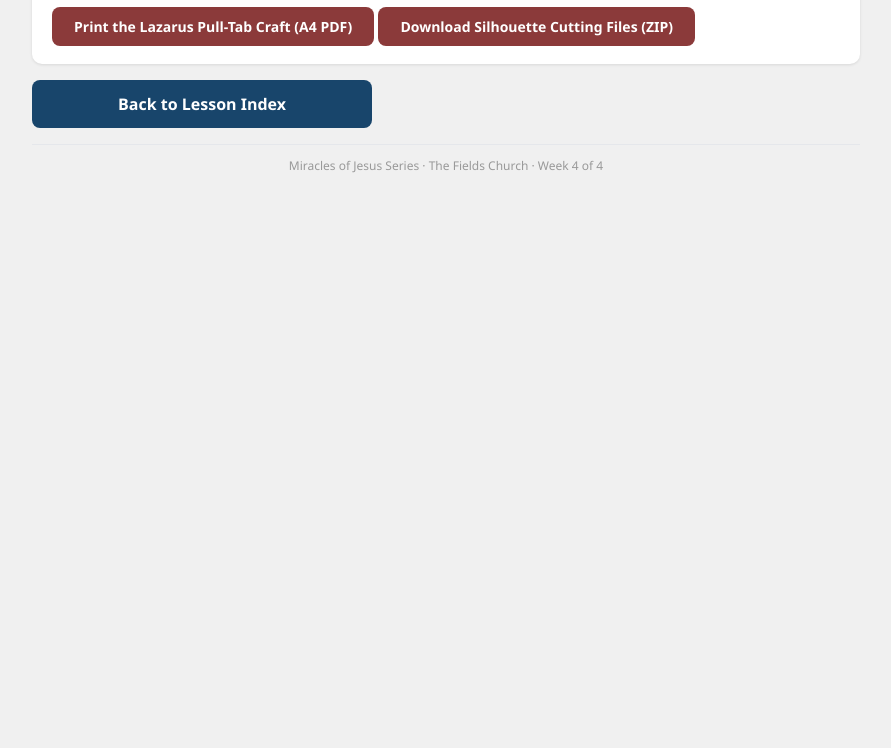
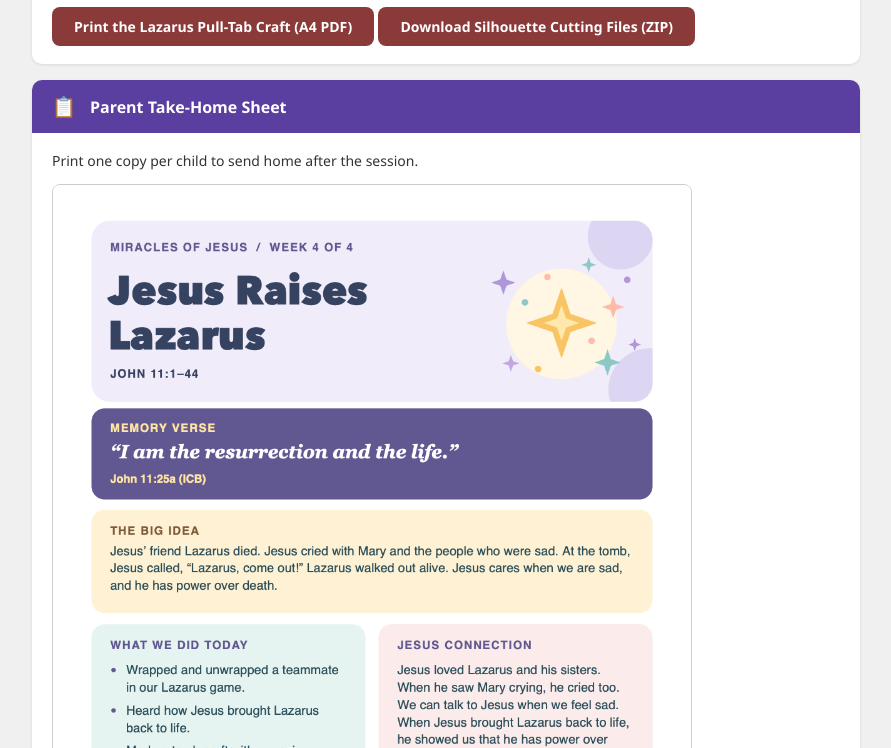
Before and after one commit to TheFieldsChurch/Kids-Church-Curriculum, a plain HTML site: page Miracles-of-Jesus/week-4.html in a window 1280 px wide. Shown: the part 4092-4840 px from the top of the page, without its empty margins (194-1085 px from the left). Before the commit the page ends 4306 px from the top, so only its background shows below. Drawn offline with Linux system fonts and the light colour scheme.

Commit message:
Publish Week 4 Lazarus lesson and parent sheet

```diff
--- a/Miracles-of-Jesus/week-4.html
+++ b/Miracles-of-Jesus/week-4.html
@@ -212,6 +212,20 @@
       </div>
     </section>
 
+    <section class="segment seg-craft">
+      <div class="segment-header" style="background:#5b3fa0">
+        <span class="seg-icon" aria-hidden="true">📋</span>
+        <h2 class="seg-header-title">Parent Take-Home Sheet</h2>
+      </div>
+      <div class="segment-body">
+        <p>Print one copy per child to send home after the session.</p>
+        <a class="craft-preview" href="media/week-4/pdfs/parent-sheet-week-4.pdf">
+          <img src="media/week-4/images/parent-sheet-week-4.png" alt="Week 4 parent take-home sheet for Jesus Raises Lazarus">
+        </a>
+        <a class="video-btn" href="media/week-4/pdfs/parent-sheet-week-4.pdf" download>Download Parent Take-Home Sheet (PDF)</a>
+      </div>
+    </section>
+
     <a class="back-to-index" href="../index.html">Back to Lesson Index</a>
     <footer class="footer">Miracles of Jesus Series &middot; The Fields Church &middot; Week 4 of 4</footer>
   </main>
```
Also changed, not shown: index.html (+1 -1 lines), Miracles-of-Jesus/media/week-4/images/parent-sheet-week-4.png (added), 1 other file.
